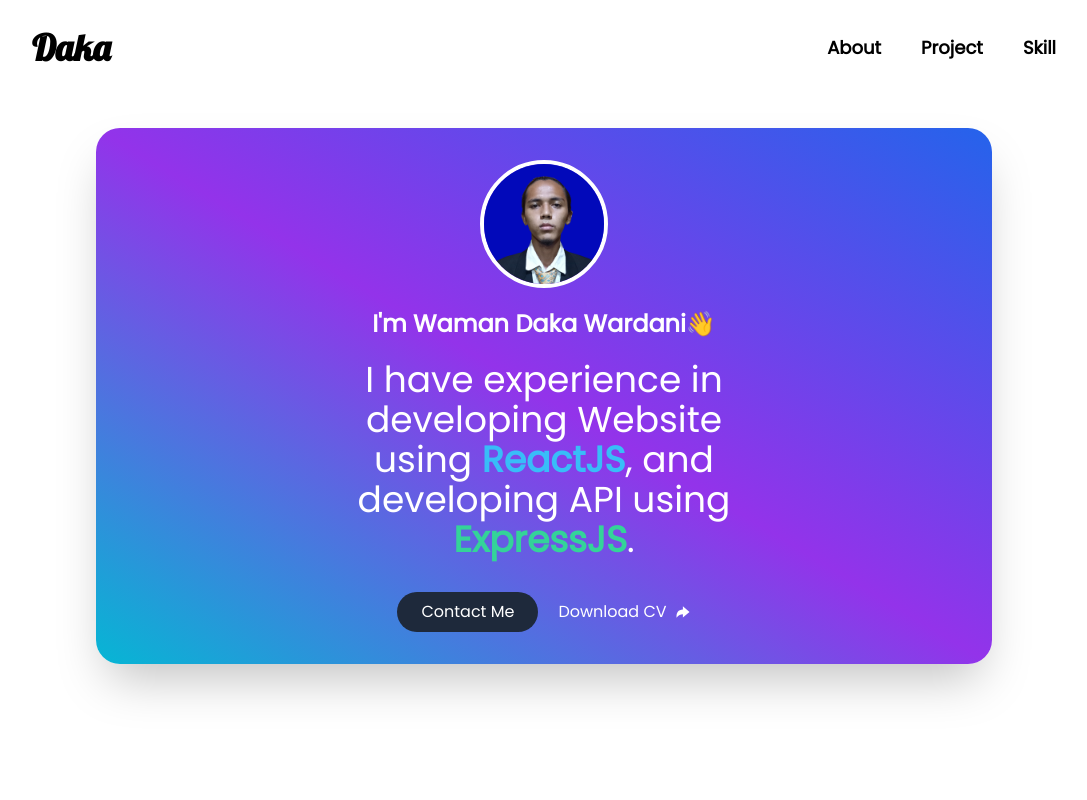
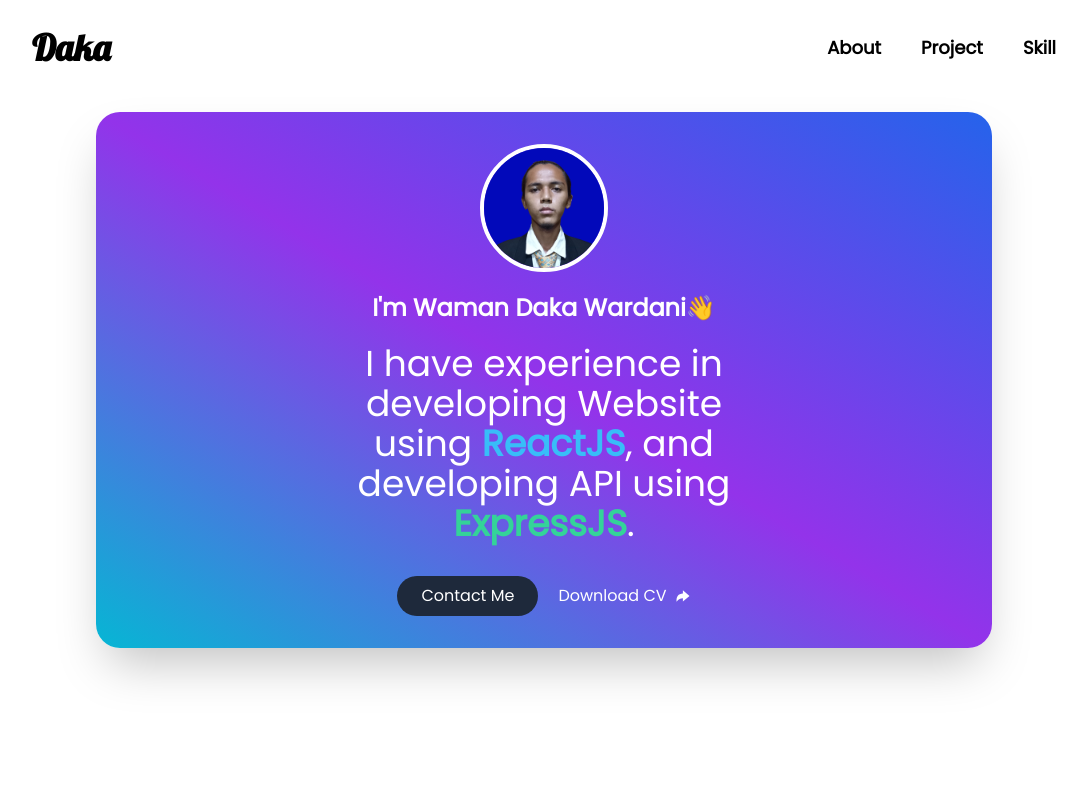
Before and after one commit to wamandaka/portfolio-2023-12-29, a React (Vite) app: page / in a window 1280 px wide. Shown: the top 800 px of the page, without its empty margins (96-1183 px from the left). Built offline with nearby package versions, Linux system fonts and the light colour scheme.

Commit message:
udpate padding top

```diff
--- a/src/components/Hero.jsx
+++ b/src/components/Hero.jsx
@@ -7,7 +7,7 @@ const Hero = () => {
     <>
       <section
         id="about"
-        className="w-full pt-28  mx-auto px-4 md:px-10 md:pt-32 lg:px-48 lg:h-screen"
+        className="w-full pt-28  mx-auto px-4 md:px-10 md:pt-32 lg:px-48 lg:h-screen lg:pt-28"
       >
         <div className="px-5 py-8 bg-gradient-to-tr from-cyan-500 via-purple-600 to-blue-600 rounded-3xl flex flex-col items-center space-y-5 text-white shadow-2xl">
           <div className="w-28 h-28 rounded-full overflow-hidden border-4 border-white lg:w-32 lg:h-32">
```
